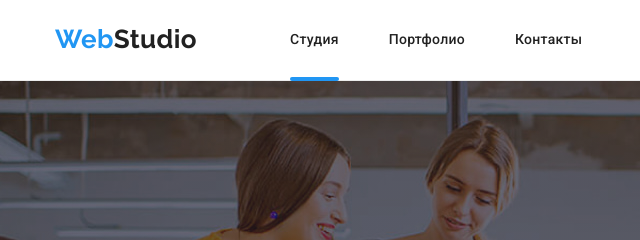
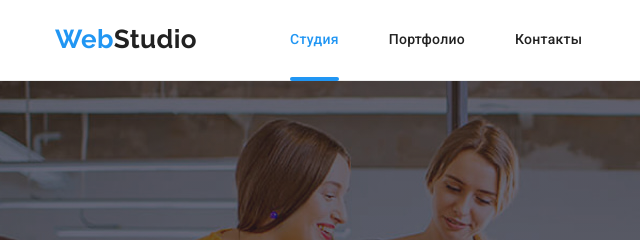
Before and after one commit to Golub-Alexandr/goit-markup-hw-08, a plain HTML site: page index.html in a window 1280 px wide. Shown: the top 240 px of the page, 0-640 px from the left. Drawn offline with nearby package versions, Linux system fonts and the light colour scheme.

Commit message:
current fixed

```diff
--- a/scss/components/_current.scss
+++ b/scss/components/_current.scss
@@ -1,3 +1,3 @@
-.navigation__link--current {
+.current {
 	color: var(--accent-txt-cl);
 }
--- a/scss/components/_navigation.scss
+++ b/scss/components/_navigation.scss
@@ -24,6 +24,9 @@
 	letter-spacing: 0.02em;
 	color: var(--secondary-txt-cl);
 	transition: var(--timing-function-cl);
+
+		&--current {
+				color: var(--accent-txt-cl);}
 		&:hover,
 		&:focus {
 		color: var(--accent-txt-cl);
```
Also changed, not shown: css/main.css, css/main.min.css, 2 other files.
